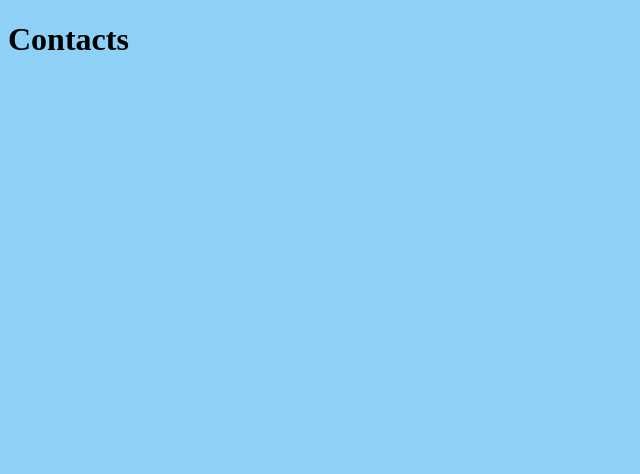
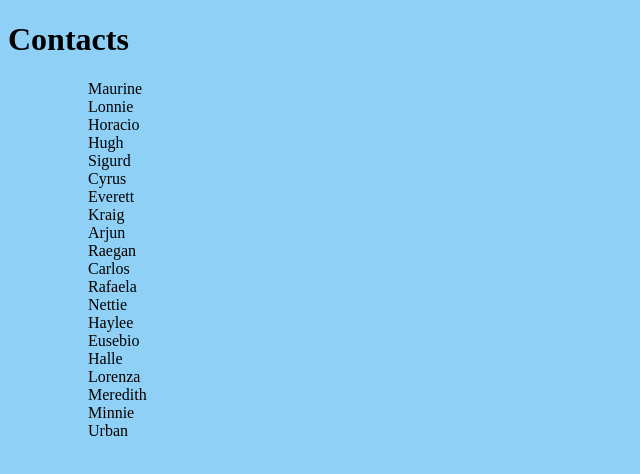
Before and after one commit to vbejgrowicz/Contact-List-App, a React app: page / in a window 1280 px wide. Shown: the top 474 px of the page, without its empty margins (0-640 px from the left). Built offline with nearby package versions, Linux system fonts and the light colour scheme.

Commit message:
Feature: Add Redux Utility map function to render contact list items

```diff
--- /dev/null
+++ b/src/components/ContactItem.jsx
@@ -0,0 +1,18 @@
+import React from 'react';
+import PropTypes from 'prop-types';
+
+function ContactItem({ contact }) {
+  return (
+    <div>
+      <ul>
+        {contact.firstName}
+      </ul>
+    </div>
+  );
+}
+
+ContactItem.propTypes = {
+  contact: PropTypes.object.isRequired,
+};
+
+export default ContactItem;
--- a/src/components/ContactList.jsx
+++ b/src/components/ContactList.jsx
@@ -1,11 +1,19 @@
 import React from 'react';
 import PropTypes from 'prop-types';
 import { connect } from 'react-redux';
+import reduxUtils from '../../libs/Redux-Utility-Functions';
+import ContactItem from './ContactItem';
 
 function ContactList({ contacts }) {
+  function renderContact(contact) {
+    return (
+      <ContactItem key={contact.firstName} contact={contact} />
+    );
+  }
   return (
     <div>
       <ul>
+        {reduxUtils.map(contacts, renderContact)}
       </ul>
     </div>
   );
```
